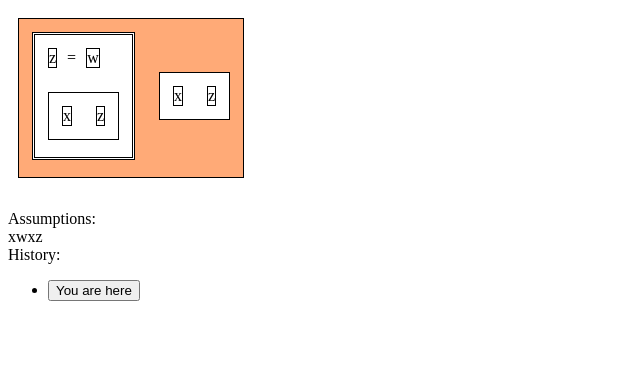
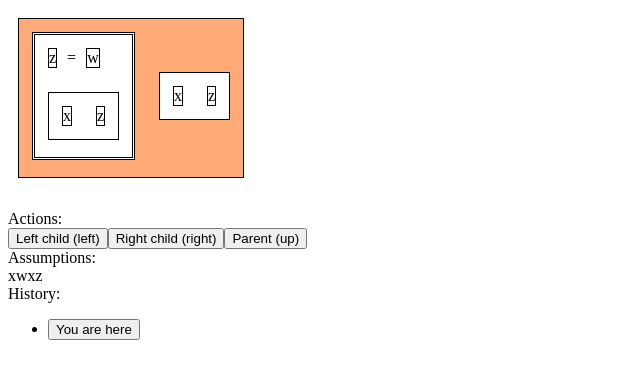
Before and after one commit to luqui/hacksmith, a plain HTML site: page index.html in a window 1280 px wide. Shown: the whole page, without its empty margins (0-640 px from the left). Drawn offline with nearby package versions, Linux system fonts and the light colour scheme.

Commit message:
Display available commands as buttons.

```diff
--- a/codon.js
+++ b/codon.js
@@ -24,6 +24,16 @@ var select = function (x) {
 
     $('#history').empty();
     $('#history').append(drawHistory(x.expr));
+
+    $('#actions').empty();
+    for (i in x.expr.commands) {
+        (function() {
+            var cmd = x.expr.commands[i];
+            $('#actions').append($('<button/>').append(cmd.description + " (" + i + ")").click(function() {
+                cmd.action.call(x.expr, x);
+            }));
+        })();
+    }
 };
 
 var drawHistory = function (root) {
@@ -60,7 +70,6 @@ var drawHistory = function (root) {
     }
 
     var drawTree = function(tree) {
-        console.log("Drawing", tree);
         var elem = $('<ul/>');
         for (var i in tree.forward) {
             elem.append(drawTree(tree.forward[i]));
@@ -107,7 +116,7 @@ var idCounter = 0;
 
 var Codon = function(xs) {
     idCounter += 1;
-    return incorporate({
+    var obj = incorporate({
         id: idCounter,
         render: function() {
             var chuis = [];
@@ -173,10 +182,11 @@ var Codon = function(xs) {
                 selectable(newui);
                 newui.expr = morset[this.id];
             };
-            if (ui == selected) { console.log("New selection"); select(newui); }
             return newui;
         },
     }, xs);
+    incorporate(obj.commands, globalCommands);
+    return obj;
 };
 
 var morphismCount = 0;
@@ -208,8 +218,14 @@ var apply = function (x,y) {
         },
 
         commands: {
-            left: function (ui) { select(ui.childUIs[0]) },
-            right: function (ui) { select(ui.childUIs[1]) },
+            left: {
+                description: "Left child",
+                action: function (ui) { select(ui.childUIs[0]) },
+            },
+            right: {
+                description: "Right child",
+                action: function (ui) { select(ui.childUIs[1]) },
+            },
         },
 
         childsub: function(ch) { return apply(ch[0],ch[1]); }
@@ -229,7 +245,9 @@ var variable = function (name) {
         assumptions: function() { return [this] },
 
         commands: {
-            e: function (ui) {
+            e: {
+                description: "Rename",
+                action: function (ui) {
                     var input = $('<input/>');
                     input.attr('value', outer.name);
                     var self = this;
@@ -242,6 +260,7 @@ var variable = function (name) {
                     ui.empty();
                     ui.append(input);
                     input.focus();
+                },
             },
         },
 
@@ -275,11 +294,23 @@ var substitution = function (free, arg, body) {
         },
 
         commands: {
-            left: function(ui) {
+            right: {
+                description: "Argument",
+                action: function(ui) {
                     select(ui.childUIs[1]);
                 },
-            down: function(ui) {
+            },
+            left: {
+                description: "Parameter",
+                action: function(ui) {
+                    select(ui.childUIs[0]);
+                },
+            },
+            down: {
+                description: "Body",
+                action: function(ui) {
                     select(ui.childUIs[2]);
+                },
             },
         },
 
@@ -289,10 +320,13 @@ var substitution = function (free, arg, body) {
 };
 
 var globalCommands = {
-    up: function (ui) {
+    up: {
+        description: "Parent",
+        action: function (ui) {
             if (ui.parentUI) {
                 select(ui.parentUI);
             }
+        },
     },
 }
 
@@ -315,10 +349,7 @@ $(document).keyup(function(e) {
         var cmds = selected.expr.commands;
         if (code) {
             if (cmds && cmds[code]) {
-                cmds[code].call(selected.expr, selected);
-            }
-            else if (globalCommands[code]) {
-                globalCommands[code](selected);
+                cmds[code].action.call(selected.expr, selected);
             }
         }
     }
--- a/index.html
+++ b/index.html
@@ -20,7 +20,16 @@
    </div>
    <br/>
 
-   <div>Assumptions: <div id="assumptions"></div></div>
+   <div>
+    Actions:
+    <div  id="actions"></div>
+   </div>
+
+   <div>
+    Assumptions:
+    <div id="assumptions"></div>
+   </div>
+
    <div>
     History:
     <div id="history"></div>
```
Lines whose indentation alone changed are shown as unchanged.
